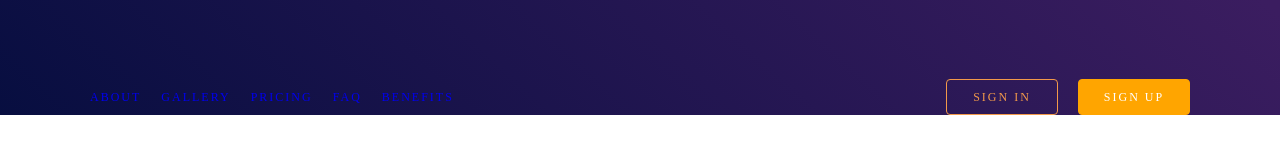
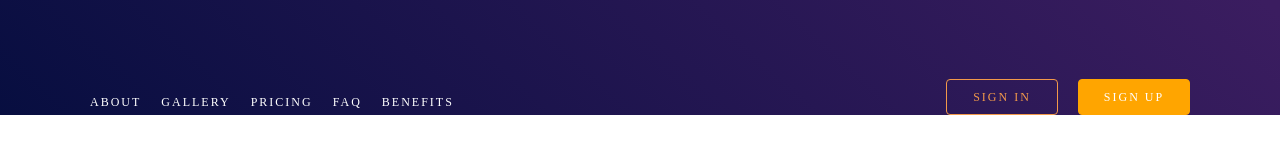
Before and after one commit to SA50-X-19/SA50-1-19-DmitryKalendarev, a plain HTML site: page landing/index.html in a window 1280 px wide. Drawn offline with Linux system fonts and the light colour scheme.

Commit message:
feat: fixed irregularities and font size

```diff
--- a/landing/index.html
+++ b/landing/index.html
@@ -17,19 +17,25 @@
                 <nav class="menu">
                     <ul class="menu__list">
                         <li class="menu__items">
-                            <a href="#" class="menu__links">about</a>
+                            <a href="#" class="menu__links">
+
+
+                             <p class="text"> about</p></a>
                         </li>
                         <li class="menu__items">
-                            <a href="#" class="menu__links">gallery</a>
+                            <a href="#" class="menu__links">
+
+                              <p class="text">gallery<p></a>
                         </li>
                         <li class="menu__items">
-                            <a href="#" class="menu__links">pricing</a>
+                            <a href="#" class="menu__links"><p class="text">Pricing</p></a>
+
                         </li>
                         <li class="menu__items">
-                            <a href="#" class="menu__links">faq</a>
+                            <a href="#" class="menu__links"><p class="text">FAQ</p></a>
                         </li>
                         <li class="menu__items">
-                            <a href="#" class="menu__links">benefits</a>
+                            <a href="#" class="menu__links"><p class="text">benefits</p></a>
                         </li>
                     </ul>
                 </nav>
--- a/landing/style.css
+++ b/landing/style.css
@@ -4,6 +4,12 @@
   list-style-type: none;
   box-sizing: border-box;
   text-decoration: none;
+}
+
+
+.text {
+  color: white;
+  margin-top: 10px;
 }
 
 .wrapper {
@@ -39,6 +45,7 @@
   justify-content: space-evenly;
   align-items: center;
   justify-content: space-around;
+
 }
 
 
```
